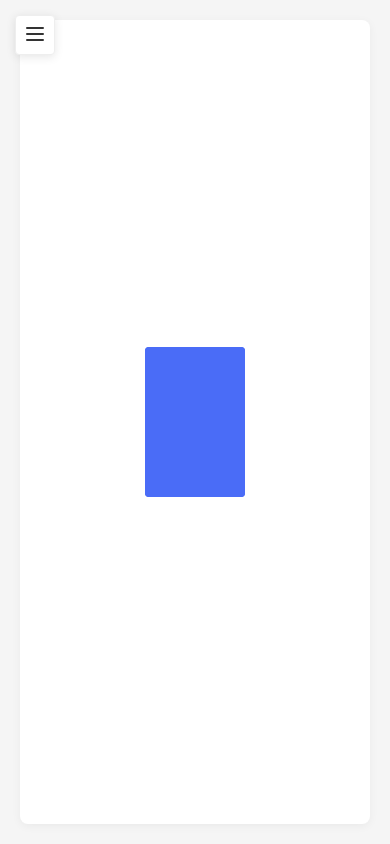
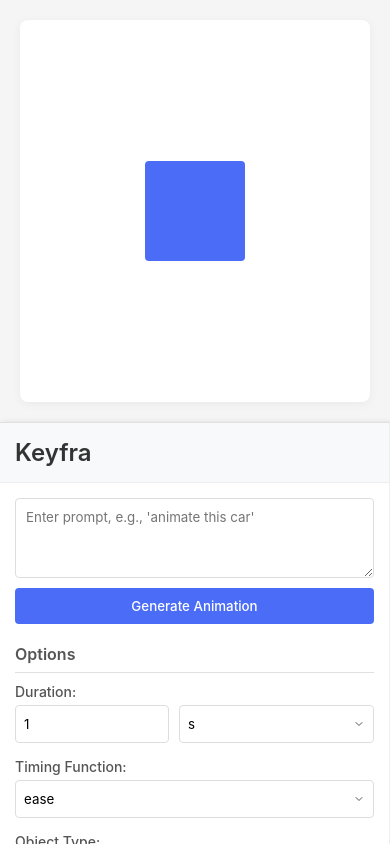
Before and after one commit to fnzip/keyfra, a website: page static/index.html in a window 390 px wide. Drawn offline with Linux system fonts and the light colour scheme; a script that the page names is missing.

Commit message:
update responsive

```diff
--- a/static/index.html
+++ b/static/index.html
@@ -8,22 +8,10 @@
 </head>
 <body>
     <div class="app-container">
-        <!-- Mobile Toggle Button -->
-        <button class="mobile-toggle">
-            <svg xmlns="http://www.w3.org/2000/svg" class="icon" fill="none" viewBox="0 0 24 24" stroke="currentColor">
-                <path stroke-linecap="round" stroke-linejoin="round" stroke-width="2" d="M4 6h16M4 12h16M4 18h16" />
-            </svg>
-        </button>
-
         <!-- Left Sidebar Panel (now containing keyframe generator) -->
         <div class="sidebar">
             <div class="logo">
                 <h2>Keyfra</h2>
-                <button class="close-sidebar">
-                    <svg xmlns="http://www.w3.org/2000/svg" class="icon" fill="none" viewBox="0 0 24 24" stroke="currentColor">
-                        <path stroke-linecap="round" stroke-linejoin="round" stroke-width="2" d="M6 18L18 6M6 6l12 12" />
-                    </svg>
-                </button>
             </div>
 
             <!-- Scrollable sidebar content -->
--- a/static/style.css
+++ b/static/style.css
@@ -21,11 +21,13 @@ body {
   background-color: #f5f5f7;
 }
 
+/* App Container Layout Update */
 .app-container {
   display: flex;
   height: 100vh;
   position: relative;
   overflow: hidden;
+  flex-direction: row;
 }
 
 /* Mobile Toggle Button */
@@ -160,7 +162,7 @@ body {
   color: #333;
 }
 
-/* Main Content Styles */
+/* Main Content Styles - Adjust to work with reversed layout */
 .main-content {
   flex: 1;
   padding: 2rem;
@@ -245,11 +247,12 @@ body {
   color: #6b7280;
 }
 
-/* Keyframe Generator Panel Styles */
+/* Keyframe Generator Panel Styles - Fix border for left positioning */
 .keyframe-panel {
   width: var(--keyframe-panel-width);
   background-color: var(--sidebar-bg);
-  border-left: 1px solid var(--border-color);
+  border-right: none; /* Remove right border */
+  border-left: 1px solid var(--border-color); /* Add left border back */
   height: 100vh;
   padding: 1rem;
   overflow-y: auto;
@@ -418,64 +421,73 @@ select {
   }
 }
 
+/* Mobile layout adjustments remain the same with canvas on top and panel below */
 @media (max-width: 768px) {
-  .sidebar {
-    position: fixed;
-    top: 0;
-    left: 0;
-    bottom: 0;
-    width: 280px;
-    transform: translateX(-100%);
+  /* Clear all previously conflicting styles */
+  .app-container {
+    flex-direction: column; /* Stack elements vertically on mobile */
+    overflow-y: auto;
+    height: auto;
+    min-height: 100vh;
   }
 
-  .sidebar.open {
-    transform: translateX(0);
+  .sidebar {
+    position: relative;
+    width: 100%;
+    height: 50vh; /* 50% height for sidebar/panel */
+    order: 2; /* Panel below canvas */
+    border-right: none;
+    border-top: 1px solid var(--border-color);
+    border-bottom: none;
+    transform: none;
+    left: auto;
+    top: auto;
+    box-shadow: none;
+    overflow-y: auto;
+    -webkit-overflow-scrolling: touch; /* Smooth scrolling on iOS */
+    display: block; /* Ensure display is not none */
   }
 
-  .close-sidebar {
-    display: flex;
-  }
-
-  .mobile-toggle {
-    display: flex;
+  .keyframe-panel {
+    width: 100%; /* Full width on mobile */
+    height: auto;
+    border-right: none;
+    border-top: 1px solid var(--border-color);
+    border-left: none;
   }
 
   .main-content {
-    padding-top: 60px;
-    /* Space for the mobile toggle button */
+    order: 1; /* Canvas above panel */
+    height: 50vh; /* 50% height for canvas */
+    min-height: 300px;
+    padding: 0.5rem;
+    width: 100%;
   }
 
-  .canvas {
-    width: 90%;
-    height: 90%;
+  /* Remove any display: none that might hide elements */
+  .sidebar-content,
+  .panel-section,
+  .panel-header,
+  .input-group,
+  .option-group {
+    display: block;
   }
 
-  .toolbar {
-    padding: 0 10px;
+  /* Mobile toggle and close button adjustments */
+  .mobile-toggle,
+  .close-sidebar {
+    display: none; /* Hide toggle buttons as we're using a stacked layout */
   }
 
-  .toolbar span {
-    display: none;
+  /* Make panel sections more compact */
+  .panel-section {
+    margin-bottom: 1rem;
   }
 
-  .toolbar .icon {
-    margin-right: 0;
-  }
-
-  .toolbar button {
-    padding: 8px;
-  }
-}
-
-@media (max-width: 480px) {
-  .box {
-    width: 90%;
-    height: auto;
-    min-height: 150px;
-  }
-
+  /* Ensure canvas displays properly */
   .canvas-container {
-    padding: 10px;
+    height: 100%;
+    width: 100%;
   }
 
   .canvas {
@@ -484,23 +496,38 @@ select {
   }
 }
 
-/* Additional mobile optimizations */
-.sidebar-overlay {
-  display: none;
-  position: fixed;
-  top: 0;
-  left: 0;
-  right: 0;
-  bottom: 0;
-  background-color: rgba(0, 0, 0, 0.5);
-  z-index: 5;
+@media (max-width: 480px) {
+  /* Further adjustments for smaller screens */
+  .sidebar,
+  .main-content {
+    height: auto; /* Let content determine height */
+    min-height: 50vh; /* Minimum height for both sections */
+  }
+
+  .box {
+    width: 80%;
+    height: auto;
+    min-height: 100px;
+  }
+
+  .sidebar-content {
+    padding-bottom: 1rem;
+    display: block; /* Force display */
+  }
+
+  /* Ensure all panel elements are visible */
+  .keyframe-panel,
+  .panel-header,
+  .panel-section,
+  .input-group,
+  .option-group,
+  .css-preview {
+    display: block;
+    width: 100%;
+  }
 }
 
-.sidebar-overlay.active {
-  display: block;
-}
-
-/* Landscape orientation adjustments */
+/* Remove landscape orientation media query that conflicts with our design */
 @media (max-height: 500px) and (orientation: landscape) {
   .tools-list {
     flex-direction: row;
@@ -513,37 +540,15 @@ select {
   }
 }
 
-/* Responsive design */
+/* Remove these old media queries that conflict with our design */
 @media (max-width: 992px) {
-  .app-container {
-    flex-direction: column;
-  }
+  /* Remove all styles here to prevent conflicts */
+}
 
-  .sidebar {
-    position: fixed;
-    transform: translateX(-100%);
-  }
-
-  .sidebar.open {
-    transform: translateX(0);
-  }
-
-  .keyframe-panel {
-    position: fixed;
-    right: 0;
-    top: 0;
-    transform: translateX(100%);
-    transition: transform 0.3s ease;
-  }
-
-  .keyframe-panel.open {
-    transform: translateX(0);
-  }
-
-  .mobile-toggle,
-  .close-sidebar {
-    display: block;
-  }
+/* Remove the duplicate responsive styles at the bottom of the file */
+@media (max-width: 768px) {
+  /* All styles from this duplicate block should be removed */
+  /* They're being replaced by our consolidated styles above */
 }
 
 /* Add this to your existing CSS file */
@@ -627,6 +632,7 @@ body {
 .app-container {
     display: flex;
     height: 100vh;
+    /* flex-direction: column; */
 }
 
 /* Sidebar styles */
@@ -892,9 +898,10 @@ body {
 /* Responsive styles */
 @media (max-width: 768px) {
     .sidebar {
-        position: fixed;
-        left: -300px;
-        top: 0;
+        /* position: fixed; */
+        /* left: -300px; */
+        /* top: 0; */
+        width: 100%;
         transition: left 0.3s ease;
         z-index: 1000;
         box-shadow: 2px 0 5px rgba(0, 0, 0, 0.1);
```
